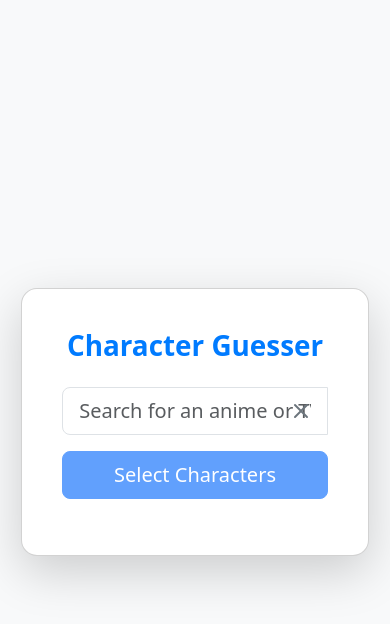
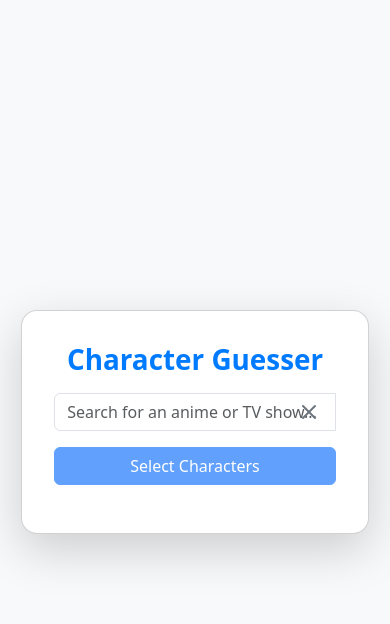
Before and after one commit to nolanblew/AnimeCharacterGuesser, a Flask app: page / in a window 390 px wide. Shown: the top 624 px of the page. Run offline with Flask 3, Linux system fonts and the light colour scheme.

Commit message:
fix: Improve mobile layout and responsiveness

```diff
--- a/templates/index.html
+++ b/templates/index.html
@@ -2,7 +2,7 @@
 <html lang="en">
 <head>
     <meta charset="UTF-8">
-    <meta name="viewport" content="width=device-width, initial-scale=1.0">
+    <meta name="viewport" content="width=device-width, initial-scale=1.0, maximum-scale=1.0, user-scalable=no">
     <title>Character Guesser</title>
     <link href="https://cdn.jsdelivr.net/npm/bootstrap@5.3.0-alpha1/dist/css/bootstrap.min.css" rel="stylesheet">
     <link rel="stylesheet" href="{{ url_for('static', filename='styles.css') }}">
@@ -10,18 +10,18 @@
 </head>
 <body class="bg-light">
     <div class="container-fluid min-vh-100 d-flex align-items-center justify-content-center">
-        <div class="card shadow-lg rounded-4 p-4">
+        <div class="card shadow-lg rounded-4 p-3">
             <div class="card-body text-center">
-                <h1 class="mb-4">Character Guesser</h1>
+                <h1 class="mb-3">Character Guesser</h1>
                 <div class="mb-3 position-relative">
                     <div class="input-group mb-3">
-                        <input type="text" class="form-control form-control-lg" id="anime-search" placeholder="Search for an anime or TV show...">
+                        <input type="text" class="form-control" id="anime-search" placeholder="Search for an anime or TV show...">
                         <button class="btn btn-outline-secondary d-flex align-items-center justify-content-center" type="button" id="clear-anime" style="display: none;">
                             <i data-feather="x"></i>
                         </button>
                     </div>
                     <ul class="list-group position-absolute w-100" id="anime-suggestions" style="display: none; z-index: 1000;"></ul>
-                    <button class="btn btn-primary btn-lg w-100" id="start-game" disabled>Select Characters</button>
+                    <button class="btn btn-primary w-100" id="start-game" disabled>Select Characters</button>
                     <div class="spinner-border text-primary mt-3" role="status" id="spinner" style="display: none;">
                         <span class="visually-hidden">Loading...</span>
                     </div>
```
